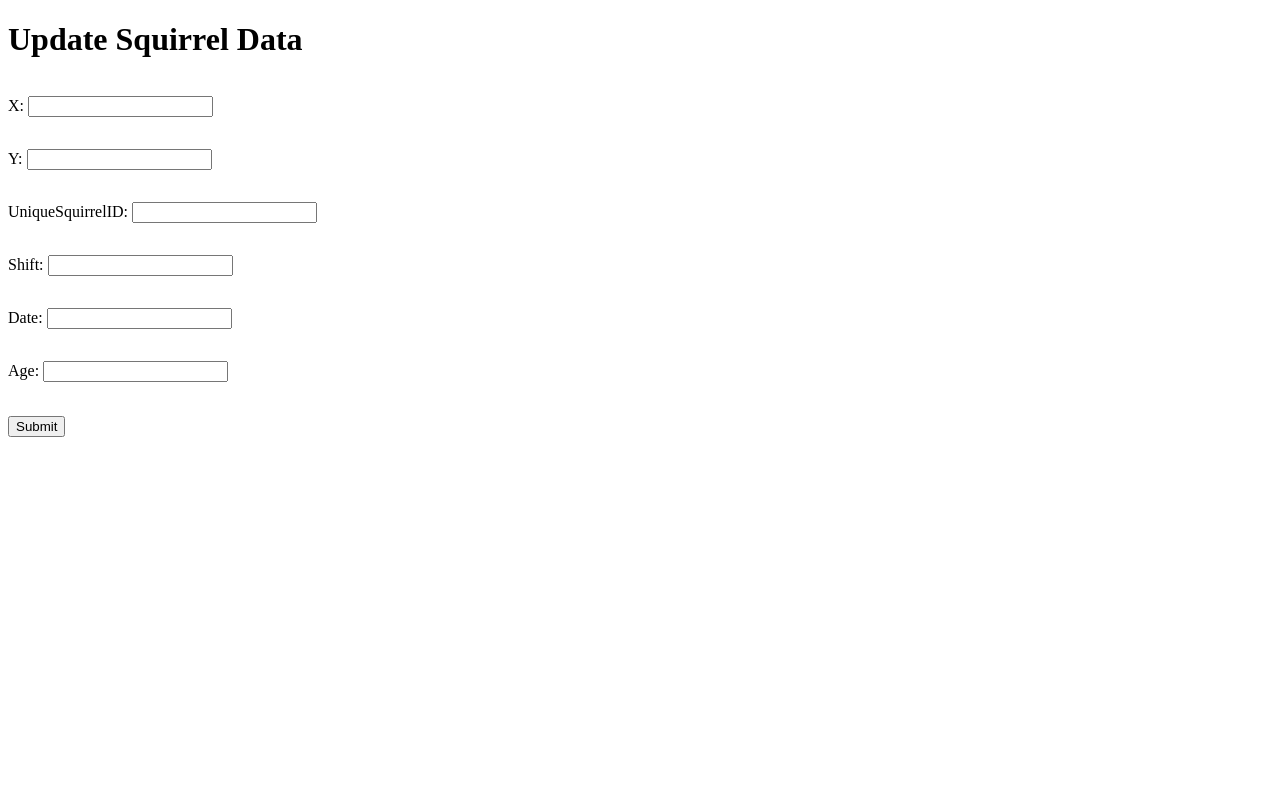
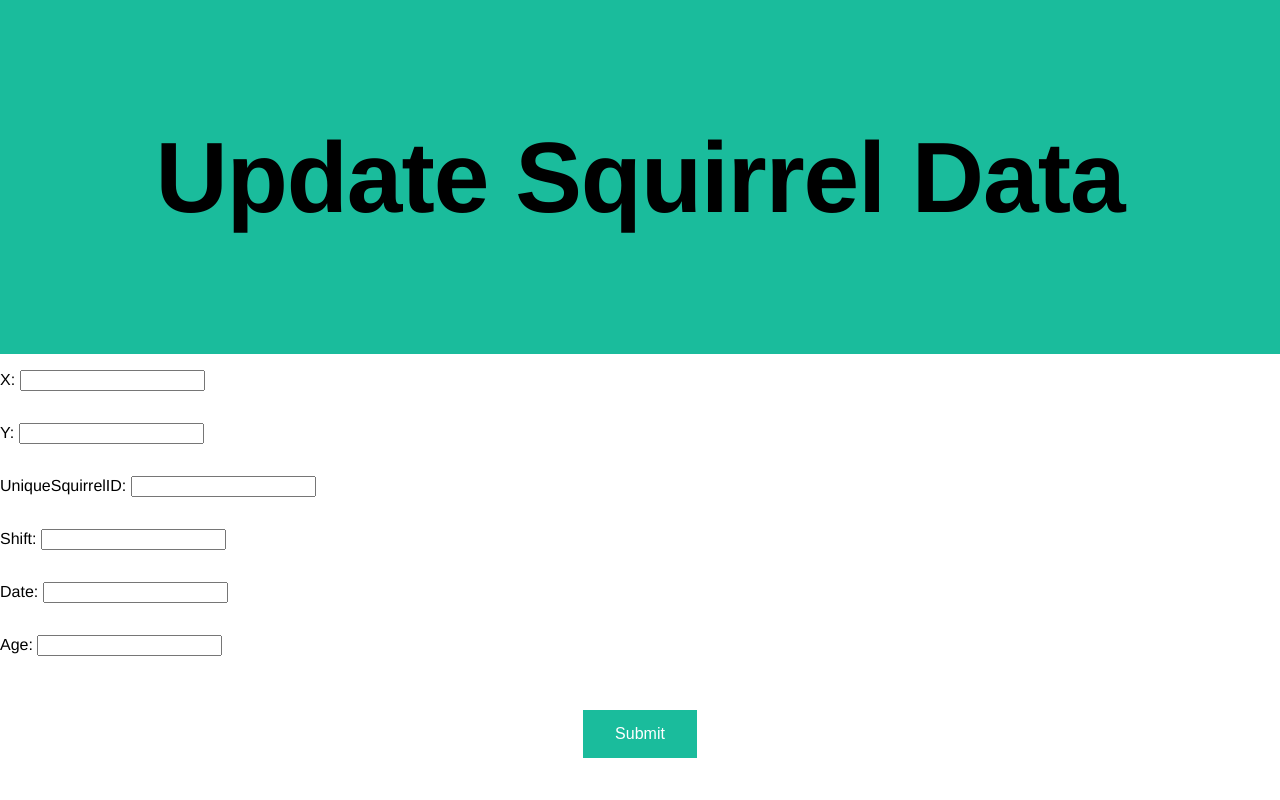
Before and after one commit to shlok-sethia/Squirrel_Tracker, a Django app: template squirrel_tracker/templates/squirrel_tracker/update.html in a window 1280 px wide. Run offline with Django 3.2, Linux system fonts and the light colour scheme; the template is opened without the code that fills it: values that come from a table or form of the project are taken from there, others are empty.

Commit message:
Add css to update squirrel data html

```diff
--- a/squirrel_tracker/templates/squirrel_tracker/update.html
+++ b/squirrel_tracker/templates/squirrel_tracker/update.html
@@ -4,6 +4,40 @@
     <meta charset="UTF-8">
     <title>Update</title>
     <style>
+    body {
+            font-family: 'Helvetica Neue', sans-serif;
+            margin: 0;
+        }
+
+        h1 { color: #000000;
+            font-size: 100px;
+            font-weight: bold;
+            letter-spacing: -1px;
+            line-height: 1;
+            text-align: center;
+        }
+
+
+        .header {
+            padding: 60px;
+            text-align: center;
+            background: #1abc9c;
+            color: white;
+            font-size: 30px;
+        }
+
+        .button {
+            background-color: #1abc9c;
+            border: none;
+            color: white;
+            padding: 15px 32px;
+            text-align: center;
+            text-decoration: none;
+            display: inline-block;
+            font-size: 16px;
+            margin: 4px 2px;
+            cursor: pointer;
+        }
         div{
             display: inline-block;
             padding: 5px;
@@ -17,11 +51,15 @@
     </style>
 </head>
 <body>
-    <h1>Update Squirrel Data</h1>
-    <form method="post">{% csrf_token %}
+    <header class='header'>
+        <h1>Update Squirrel Data</h1>
+    </header>
+        <form method="post">{% csrf_token %}
         {{form_data.as_p}}
         <br>
-        <input type="submit" name="Submit" class="submit">
+            <p style="text-align:center">
+            <input type="submit" name="Submit" class="button">
+            </p>
     </form>
 </body>
 </html>
```
